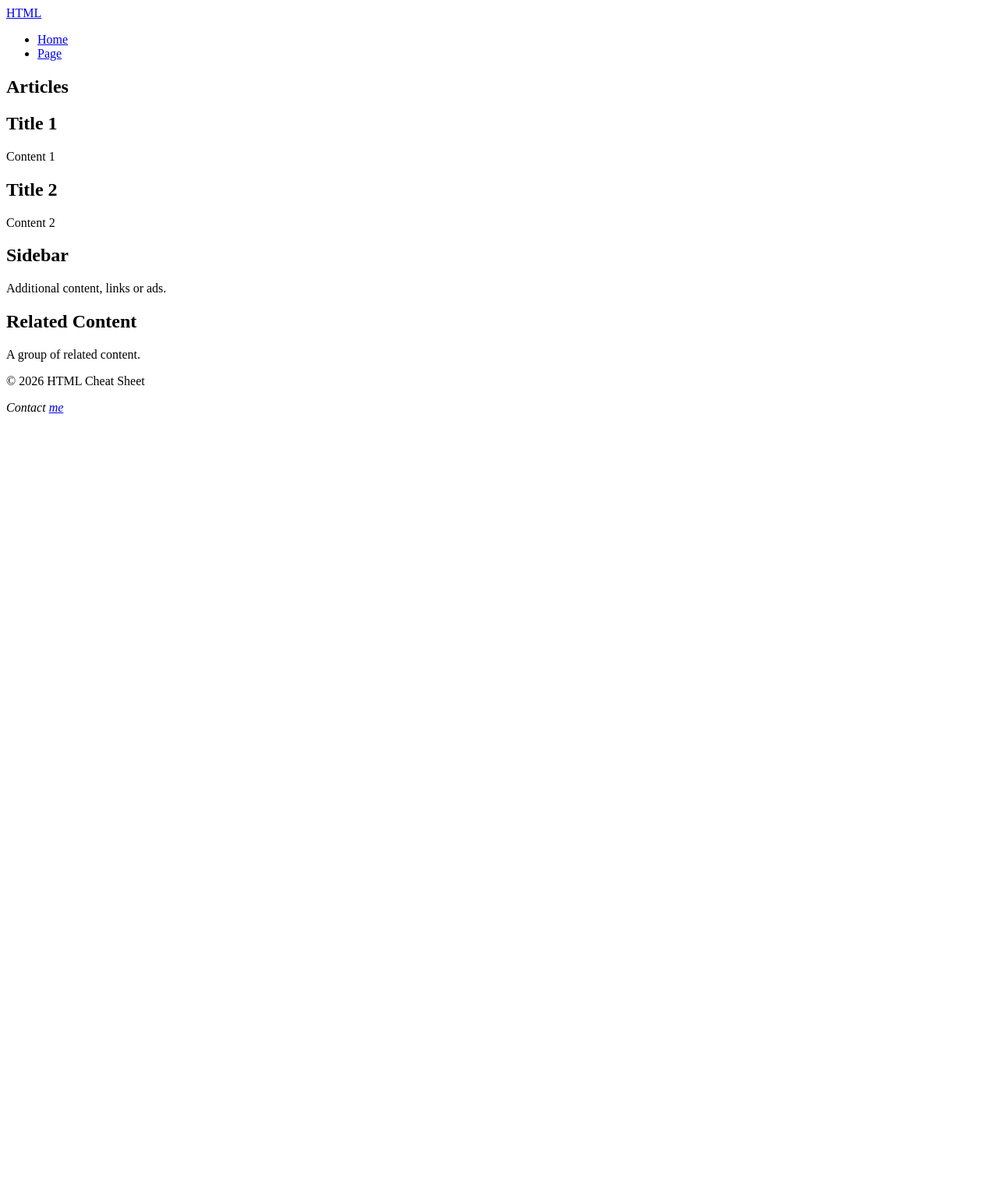
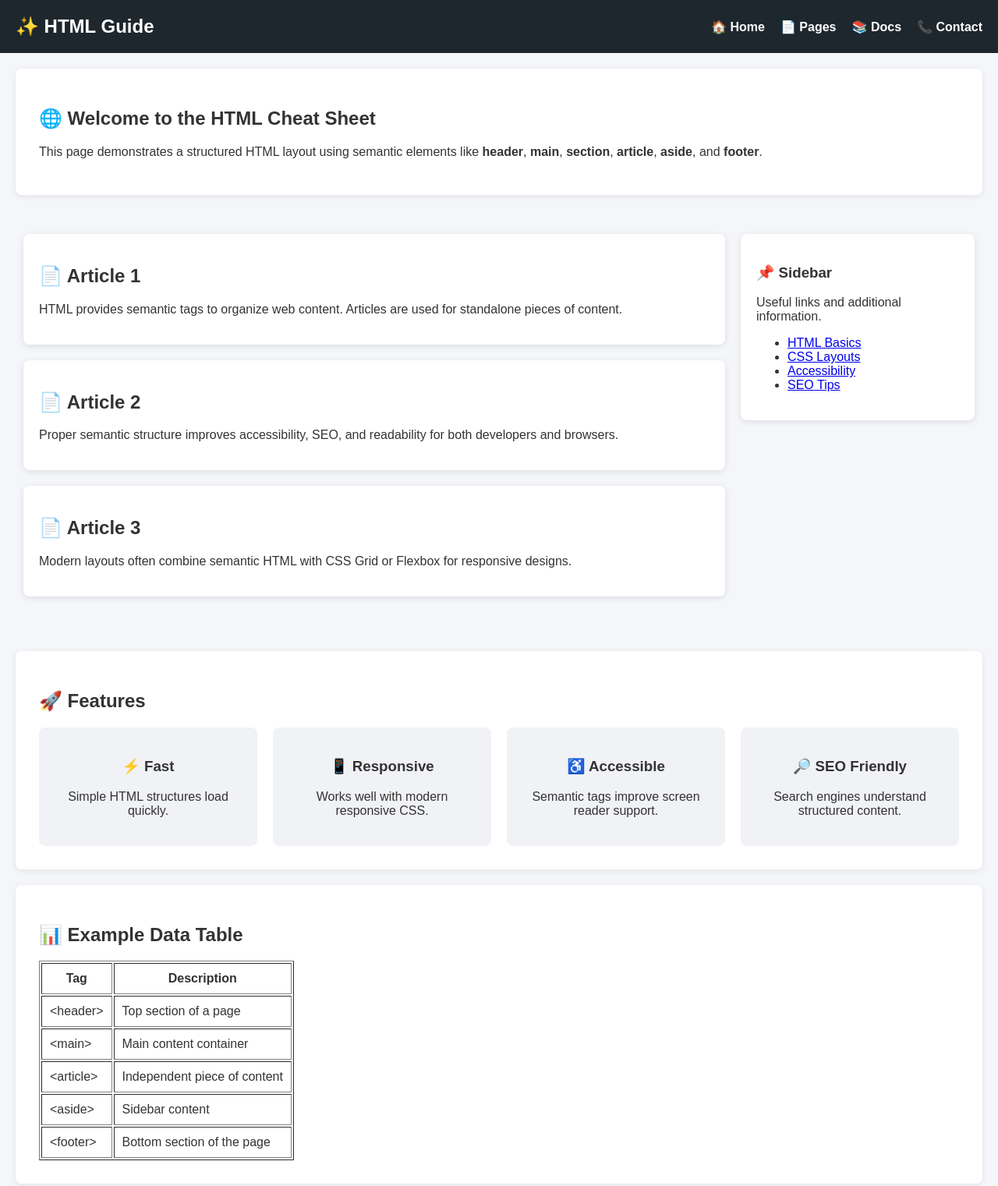
Before and after one commit to ArtySden/fundemoweb, a plain HTML site: page index.html in a window 1280 px wide. Shown: the top 1521 px of the page at 78% size. Before the commit the page ends 800 px from the top, so only its background shows below. Drawn offline with Linux system fonts and the light colour scheme.

Commit message:
Update index.html

```diff
--- a/index.html
+++ b/index.html
@@ -1,57 +1,257 @@
 <!DOCTYPE html>
 <html lang="en">
+
 <head>
   <meta charset="UTF-8">
   <meta name="viewport" content="width=device-width, initial-scale=1.0">
   <title>HTML Cheat Sheet</title>
+
+  <style>
+    body{
+      font-family: Arial, sans-serif;
+      margin:0;
+      background:#f5f6fa;
+      color:#333;
+    }
+
+    header{
+      background:#1e272e;
+      color:white;
+      padding:20px;
+      display:flex;
+      justify-content:space-between;
+      align-items:center;
+    }
+
+    header .logo{
+      font-size:24px;
+      font-weight:bold;
+    }
+
+    nav ul{
+      list-style:none;
+      display:flex;
+      gap:20px;
+      padding:0;
+      margin:0;
+    }
+
+    nav a{
+      color:white;
+      text-decoration:none;
+      font-weight:bold;
+    }
+
+    nav a:hover{
+      text-decoration:underline;
+    }
+
+    main{
+      display:grid;
+      grid-template-columns: 3fr 1fr;
+      gap:20px;
+      padding:30px;
+    }
+
+    article{
+      background:white;
+      padding:20px;
+      border-radius:8px;
+      margin-bottom:20px;
+      box-shadow:0 2px 8px rgba(0,0,0,0.1);
+    }
+
+    aside{
+      background:white;
+      padding:20px;
+      border-radius:8px;
+      box-shadow:0 2px 8px rgba(0,0,0,0.1);
+      height:fit-content;
+    }
+
+    section{
+      padding:30px;
+      background:#ffffff;
+      margin:20px;
+      border-radius:8px;
+      box-shadow:0 2px 8px rgba(0,0,0,0.08);
+    }
+
+    .cards{
+      display:grid;
+      grid-template-columns: repeat(auto-fit,minmax(200px,1fr));
+      gap:20px;
+      margin-top:20px;
+    }
+
+    .card{
+      background:#f1f2f6;
+      padding:20px;
+      border-radius:8px;
+      text-align:center;
+    }
+
+    footer{
+      background:#1e272e;
+      color:white;
+      padding:20px;
+      text-align:center;
+      margin-top:30px;
+    }
+
+    footer a{
+      color:#4bcffa;
+      text-decoration:none;
+    }
+  </style>
 </head>
 
 <body>
 
 <header>
-  <div class="logo">
-    <a href="/">HTML</a>
-  </div>
+  <div class="logo">✨ HTML Guide</div>
 
   <nav aria-label="Main navigation">
     <ul>
-      <li><a href="/">Home</a></li>
-      <li><a href="/link">Page</a></li>
+      <li><a href="#">🏠 Home</a></li>
+      <li><a href="#">📄 Pages</a></li>
+      <li><a href="#">📚 Docs</a></li>
+      <li><a href="#">📞 Contact</a></li>
     </ul>
   </nav>
 </header>
 
+<section>
+  <h1>🌐 Welcome to the HTML Cheat Sheet</h1>
+  <p>
+    This page demonstrates a structured HTML layout using semantic elements
+    like <strong>header</strong>, <strong>main</strong>, <strong>section</strong>,
+    <strong>article</strong>, <strong>aside</strong>, and <strong>footer</strong>.
+  </p>
+</section>
+
 <main>
-  <section aria-labelledby="articles-title">
-    <h1 id="articles-title">Articles</h1>
+
+  <div>
 
     <article>
-      <h2>Title 1</h2>
-      <p>Content 1</p>
+      <h2>📄 Article 1</h2>
+      <p>
+        HTML provides semantic tags to organize web content.
+        Articles are used for standalone pieces of content.
+      </p>
     </article>
 
     <article>
-      <h2>Title 2</h2>
-      <p>Content 2</p>
+      <h2>📄 Article 2</h2>
+      <p>
+        Proper semantic structure improves accessibility,
+        SEO, and readability for both developers and browsers.
+      </p>
     </article>
-  </section>
+
+    <article>
+      <h2>📄 Article 3</h2>
+      <p>
+        Modern layouts often combine semantic HTML with CSS
+        Grid or Flexbox for responsive designs.
+      </p>
+    </article>
+
+  </div>
 
   <aside>
-    <h2>Sidebar</h2>
-    <p>Additional content, links or ads.</p>
+    <h3>📌 Sidebar</h3>
+    <p>Useful links and additional information.</p>
+
+    <ul>
+      <li><a href="#">HTML Basics</a></li>
+      <li><a href="#">CSS Layouts</a></li>
+      <li><a href="#">Accessibility</a></li>
+      <li><a href="#">SEO Tips</a></li>
+    </ul>
   </aside>
+
 </main>
 
 <section>
-  <h2>Related Content</h2>
-  <p>A group of related content.</p>
+  <h2>🚀 Features</h2>
+
+  <div class="cards">
+
+    <div class="card">
+      <h3>⚡ Fast</h3>
+      <p>Simple HTML structures load quickly.</p>
+    </div>
+
+    <div class="card">
+      <h3>📱 Responsive</h3>
+      <p>Works well with modern responsive CSS.</p>
+    </div>
+
+    <div class="card">
+      <h3>♿ Accessible</h3>
+      <p>Semantic tags improve screen reader support.</p>
+    </div>
+
+    <div class="card">
+      <h3>🔎 SEO Friendly</h3>
+      <p>Search engines understand structured content.</p>
+    </div>
+
+  </div>
+</section>
+
+<section>
+  <h2>📊 Example Data Table</h2>
+
+  <table border="1" cellpadding="10">
+    <thead>
+      <tr>
+        <th>Tag</th>
+        <th>Description</th>
+      </tr>
+    </thead>
+
+    <tbody>
+      <tr>
+        <td>&lt;header&gt;</td>
+        <td>Top section of a page</td>
+      </tr>
+      <tr>
+        <td>&lt;main&gt;</td>
+        <td>Main content container</td>
+      </tr>
+      <tr>
+        <td>&lt;article&gt;</td>
+        <td>Independent piece of content</td>
+      </tr>
+      <tr>
+        <td>&lt;aside&gt;</td>
+        <td>Sidebar content</td>
+      </tr>
+      <tr>
+        <td>&lt;footer&gt;</td>
+        <td>Bottom section of the page</td>
+      </tr>
+    </tbody>
+
+  </table>
 </section>
 
 <footer>
-  <p>&copy; 2026 HTML Cheat Sheet</p>
-  <address>
-    Contact <a href="mailto:me@html6.com">me</a>
-  </address>
+
+  <p>© 2026 HTML Cheat Sheet</p>
+
+  <p>
+    Contact:
+    <a href="mailto:me@html6.com">me@html6.com</a>
+  </p>
+
+  <p>
+    Built with ❤️ using HTML & CSS
+  </p>
+
 </footer>
 
 </body>
```
